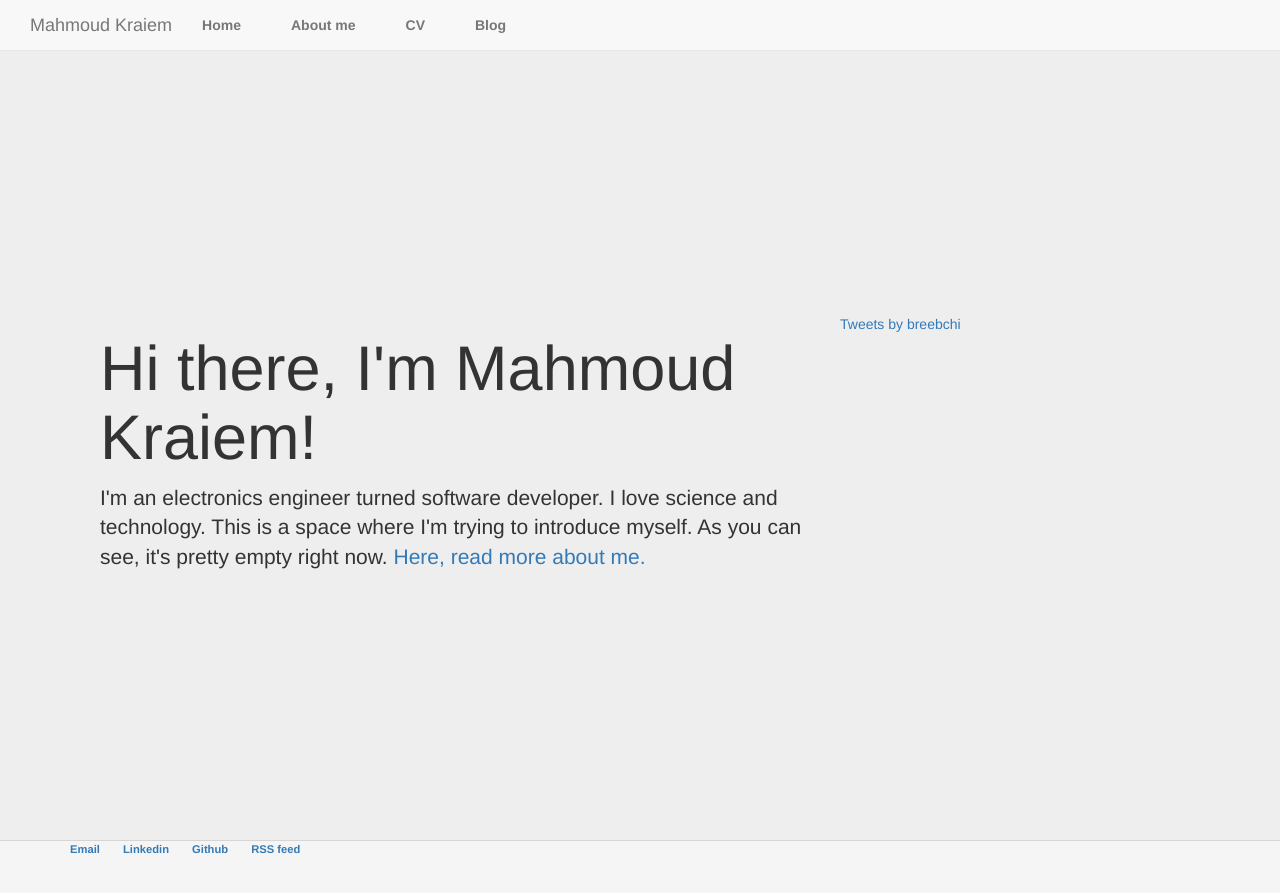
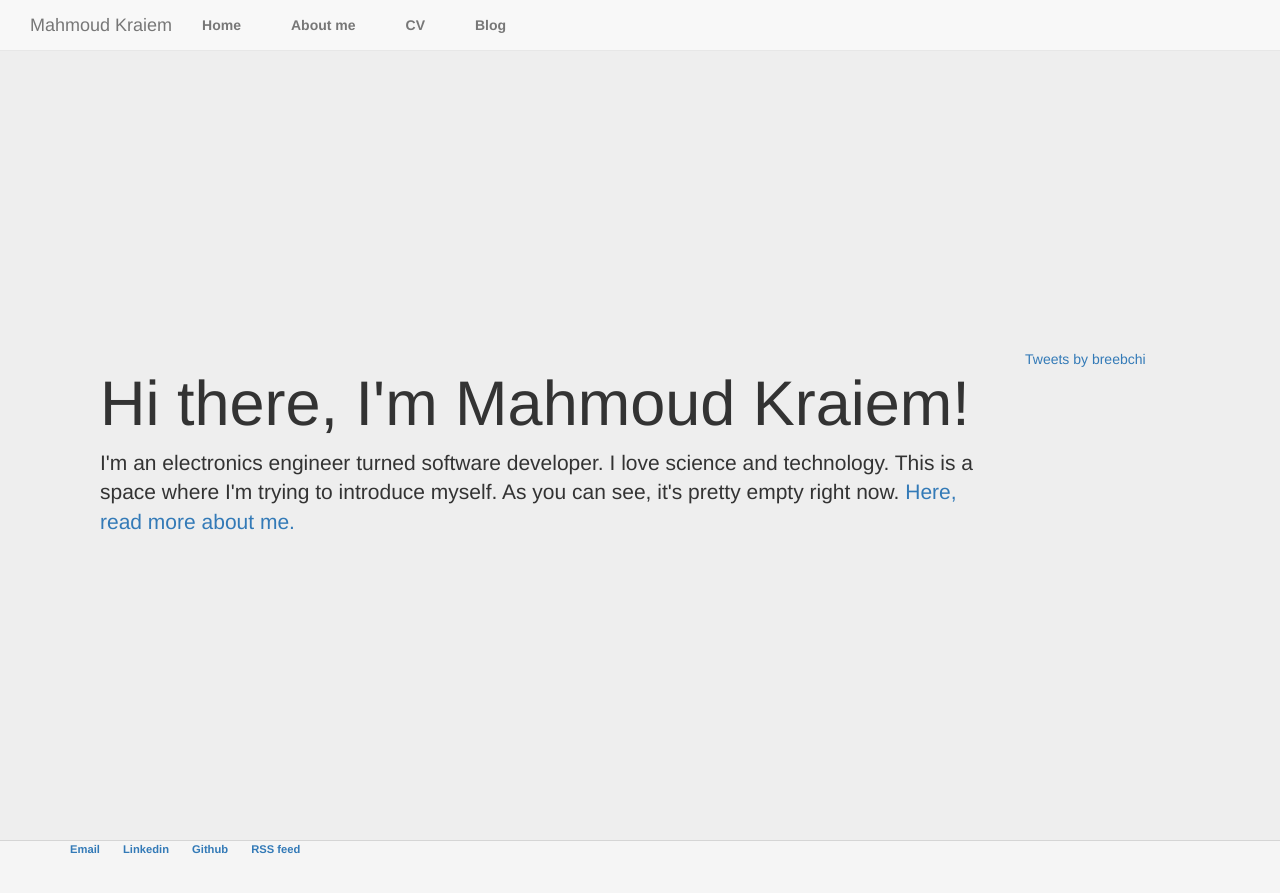
Before and after one commit to breebchi/breebchi.github.io, a Jekyll site: the page built from index.html, in a window 1280 px wide. Shown: the top 893 px of the page. Built offline with Jekyll 4.4.1, drawn with Linux system fonts in a browser that asks for light colours; nearby versions of some CDN libraries; comment, search, counter and statistics services are not loaded.

Commit message:
Update index.html

```diff
--- a/index.html
+++ b/index.html
@@ -3,13 +3,13 @@ layout: default
 title: Mahmoud Kraiem, science and tek enthusiast
 ---
 <div class="col-md-12">
-<div class="blurb col-md-8">
+<div class="blurb col-md-10">
         		<h1>Hi there, I'm Mahmoud Kraiem!</h1>
 				<p>I'm an electronics engineer turned software developer. I love science and technology.
 					This is a space where I'm trying to introduce myself.
 					As you can see, it's pretty empty right now. <a href="/about">Here, read more about me.</a></p>
     		</div><!-- /.blurb -->
-<div class="col-md-4">
+<div class="col-md-2">
 	<a class="twitter-timeline" data-width="250" data-height="400" href="https://twitter.com/breebchi">Tweets by breebchi</a> <script async src="//platform.twitter.com/widgets.js" charset="utf-8"></script>
 </div>
 	</div>
```
